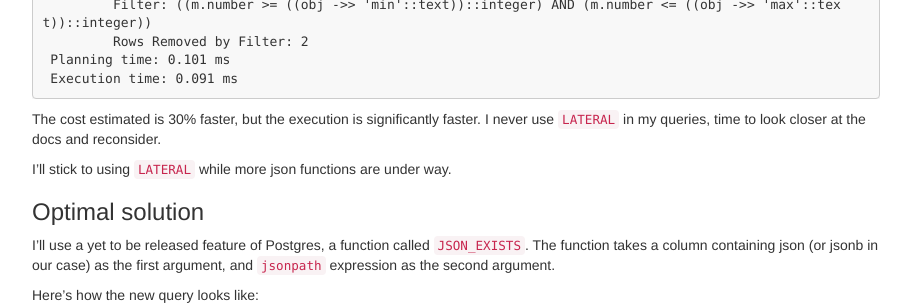
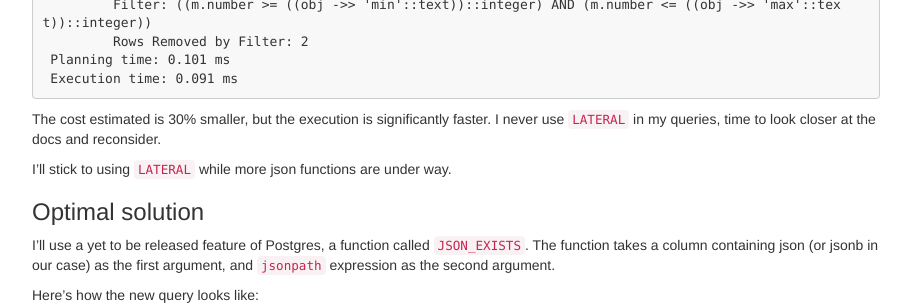
Before and after one commit to gmile/gmile.github.io, a Jekyll site: the page built from _posts/2017-04-17-jsonpath.md, in a window 1280 px wide and 900 px high, scrolled down 2012 px. Shown: the part 149-454 px from the top of the window, without its empty margins (38-949 px from the left). Built offline with Jekyll 4.4.1, drawn with Linux system fonts in a browser that asks for light colours; some of the changed text lies outside the part shown.

Commit message:
Minor typos

````diff
--- a/_posts/2017-04-17-jsonpath.md
+++ b/_posts/2017-04-17-jsonpath.md
@@ -133,7 +133,7 @@ This works, here's how the query plan looks like:
  Execution time: 0.091 ms
 ```
 
-The cost estimated is 30% faster, but the execution is significantly faster. I
+The cost estimated is 30% smaller, but the execution is significantly faster. I
 never use `LATERAL` in my queries, time to look closer at the docs and reconsider.
 
 I'll stick to using `LATERAL` while more json functions are under way.
````
Also changed, not shown: other parts of _posts/2017-04-17-jsonpath.md (+1 -1 lines).
